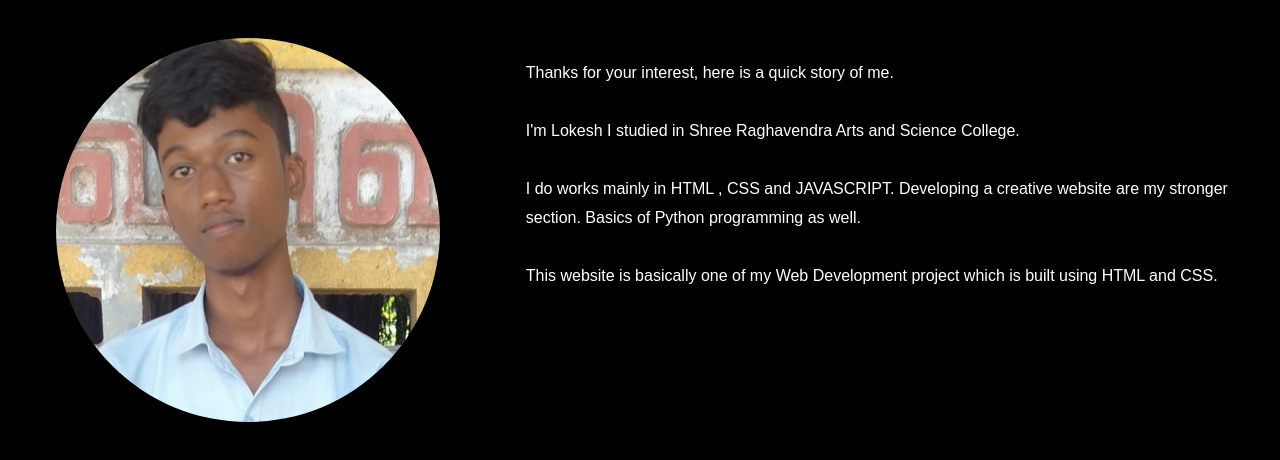
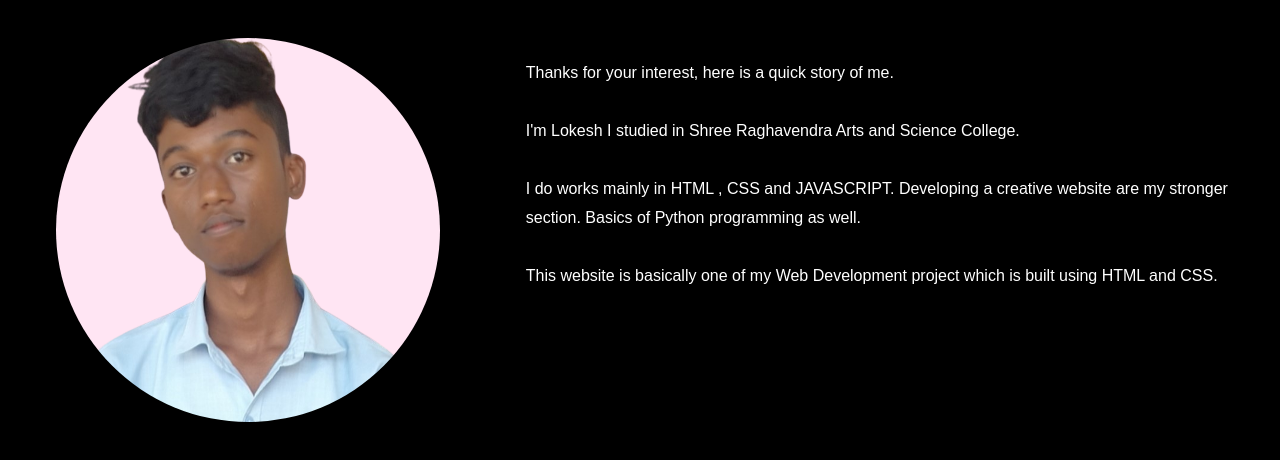
Before and after one commit to LOKESHIYYAPPAN/DigitalPortfolio, a plain HTML site: page index.html in a window 1280 px wide. Shown: the part 306-766 px from the top of the page. Drawn offline with Linux system fonts and the light colour scheme.

Commit message:
index and skill file modified

```diff
--- a/index.html
+++ b/index.html
@@ -36,7 +36,7 @@
         </div>
         <div class="intro">
             <div id="img">
-                <img src="dp copy.jpg" alt="photo">
+                <img src="dp_copy-removebg.png" alt="photo">
             </div>
             <div id="text">
                 <p>Thanks for your interest, here is a quick story of me.</p><br>
```
Also changed, not shown: skill.html (+1 -1 lines), dp copy.jpg (deleted), dp_copy-removebg.png (added).
